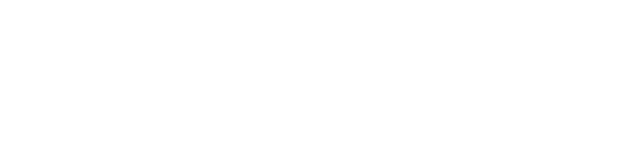
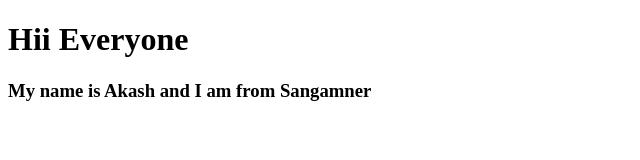
Before and after one commit to akashdeshmukh90/practice, a plain HTML site: page index.html in a window 1280 px wide. Shown: the whole page, without its empty margins (0-640 px from the left). Drawn offline with Linux system fonts and the light colour scheme.

Commit message:
Basic Code added

```diff
--- a/index.html
+++ b/index.html
@@ -3,9 +3,12 @@
 <head>
     <meta charset="UTF-8">
     <meta name="viewport" content="width=device-width, initial-scale=1.0">
-    <title>Document</title>
+    <title>Basic code</title>
 </head>
 <body>
 
+    <h1> Hii Everyone</h1>
+    <h3> My name is Akash and I am from Sangamner</h3>
+
 </body>
 </html>
```
